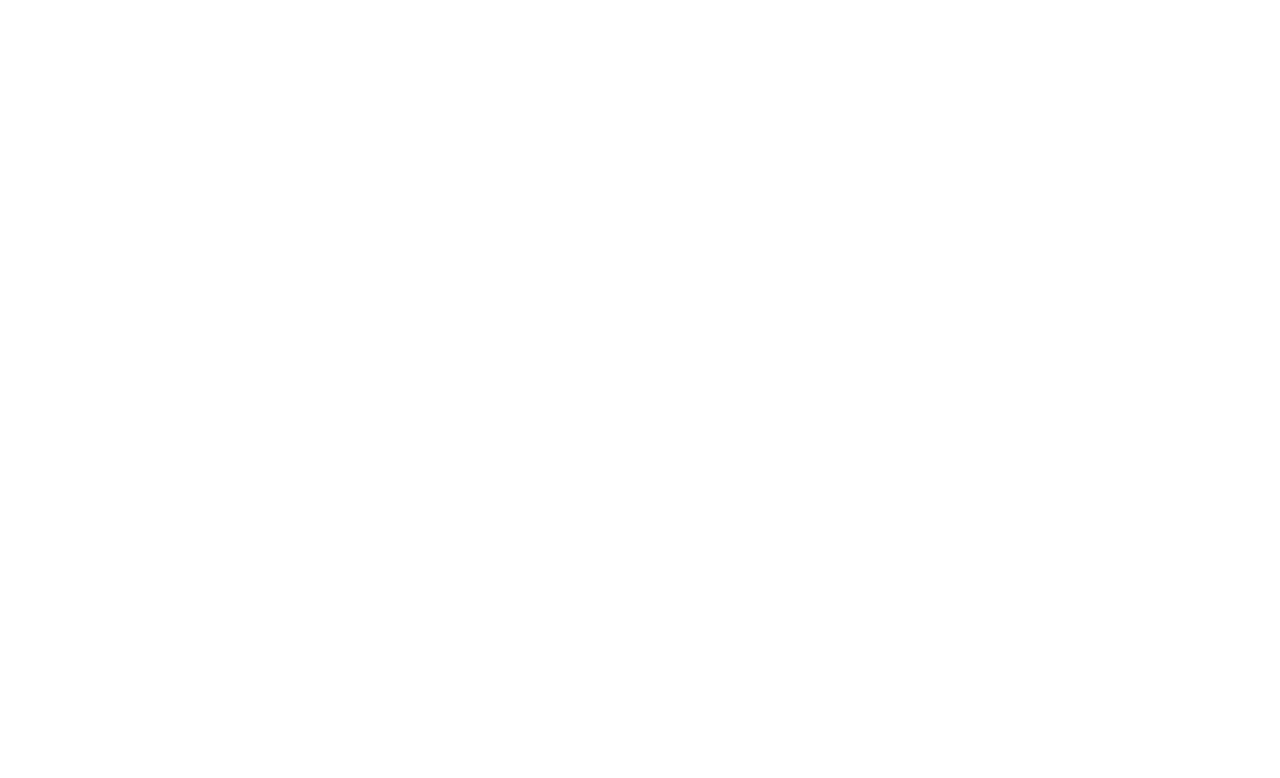
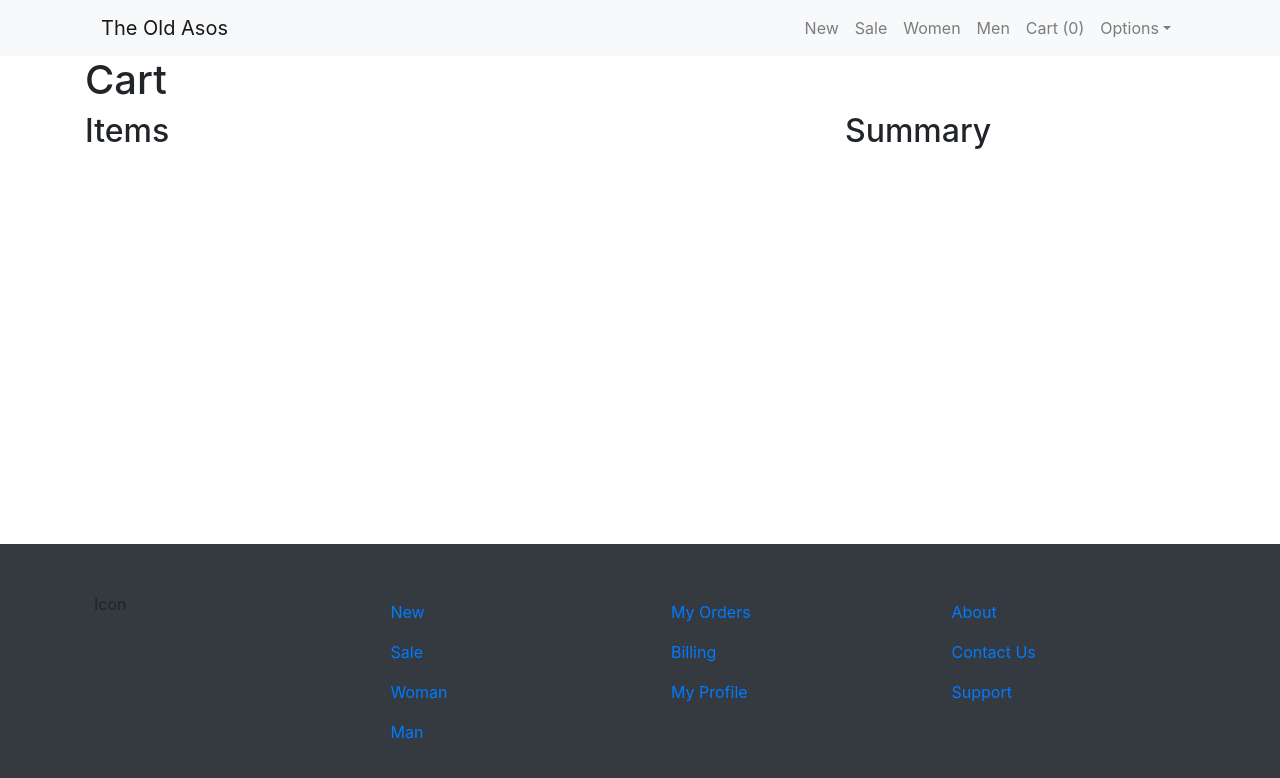
Before and after one commit to shaiatias/learn-web-java-react, a React (Create React App) app in the folder client-react/: page /cart in a window 1280 px wide. Shown: the top 778 px of the page. Built offline with nearby package versions, Linux system fonts and the light colour scheme.

Commit message:
add cart page

```diff
--- /dev/null
+++ b/client-react/src/components/pages/CartPage.jsx
@@ -0,0 +1,44 @@
+import React, { Component } from "react";
+import { connect } from "react-redux";
+import {Col, Row} from "reactstrap";
+
+import HomepageLayout from "../Layouts/HomepageLayout";
+import { addItemToCart } from "../../redux/actions/cart";
+
+
+class CartPage extends Component {
+
+	render() {
+		return (
+			<HomepageLayout>
+
+				<h1>Cart</h1>
+
+				<Row>
+					<Col md={8}>
+						<h2>Items</h2>
+
+					</Col>
+					<Col md={4}>
+						<h2>Summary</h2>
+
+					</Col>
+				</Row>
+
+
+
+			</HomepageLayout>
+		);
+	}
+}
+
+const mapStateToProps = state => ({});
+
+const mapDispatchToProps = dispatch => ({
+	addItemToCart: item => dispatch(addItemToCart(item))
+});
+
+export default connect(
+	mapStateToProps,
+	mapDispatchToProps
+)(CartPage);
--- a/client-react/src/routes.js
+++ b/client-react/src/routes.js
@@ -1,9 +1,11 @@
 import React, { Fragment } from "react";
 import { Route, Switch } from "react-router-dom";
+
 import HomePage from "./components/pages/HomePage";
 import LoginPage from "./components/pages/LoginPage";
 import SingleItemPage from "./components/pages/SingleItemPage";
 import RegisterPage from "./components/pages/RegisterPage";
+import CartPage from "./components/pages/CartPage";
 
 const routes = auth => (
 	<Fragment>
@@ -13,6 +15,7 @@
 
 			<Route exact path="/login" component={LoginPage} />
 			<Route exact path="/register" component={RegisterPage} />
+			<Route exact path="/cart" component={CartPage} />
 		</Switch>
 	</Fragment>
 );
```
